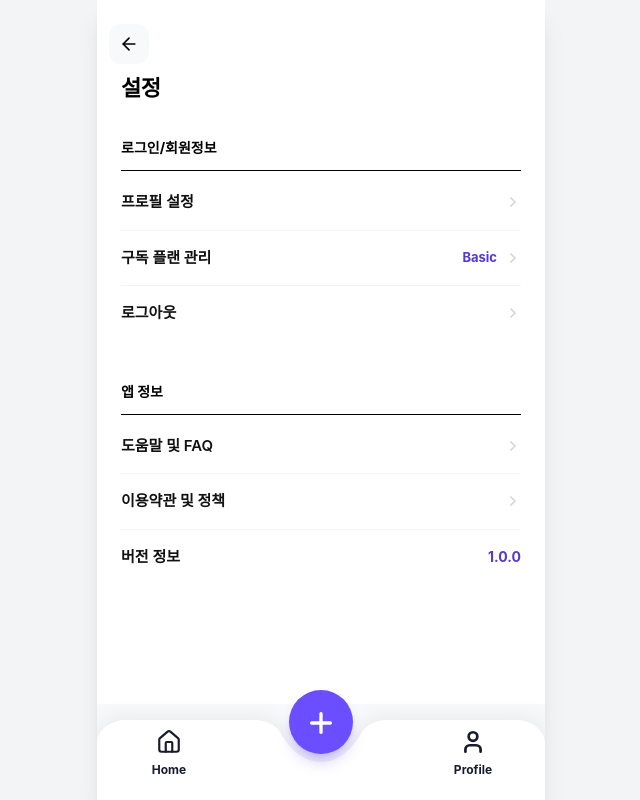
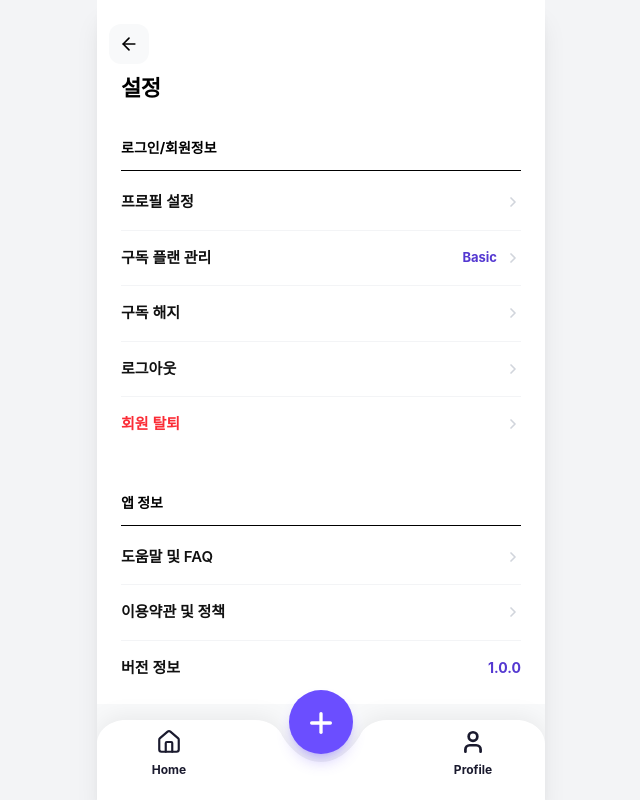
Before and after one commit to choi0806/-----------, a React (Vite) app: page /settings in a window 1280 px wide. Shown: the whole page, without its empty margins (319-959 px from the left). Built offline with nearby package versions, Linux system fonts and the light colour scheme.

Commit message:
구독해지, 회원 탈퇴

```diff
--- a/src/app/components/SettingsScreen.tsx
+++ b/src/app/components/SettingsScreen.tsx
@@ -41,8 +41,18 @@ export function SettingsScreen() {
             </div>
           </button>
 
+          <button className="w-full flex items-center justify-between py-4 border-b border-gray-100">
+            <span className="text-[15px] font-medium text-[#111]">구독 해지</span>
+            <ChevronRight className="w-4 h-4 text-gray-300" strokeWidth={2.5} />
+          </button>
+
+          <button className="w-full flex items-center justify-between py-4 border-b border-gray-100">
+            <span className="text-[15px] font-medium text-[#111]">로그아웃</span>
+            <ChevronRight className="w-4 h-4 text-gray-300" strokeWidth={2.5} />
+          </button>
+
           <button className="w-full flex items-center justify-between py-4">
-            <span className="text-[15px] font-medium text-[#111]">로그아웃</span>
+            <span className="text-[15px] font-medium text-red-500">회원 탈퇴</span>
             <ChevronRight className="w-4 h-4 text-gray-300" strokeWidth={2.5} />
           </button>
         </div>
```
